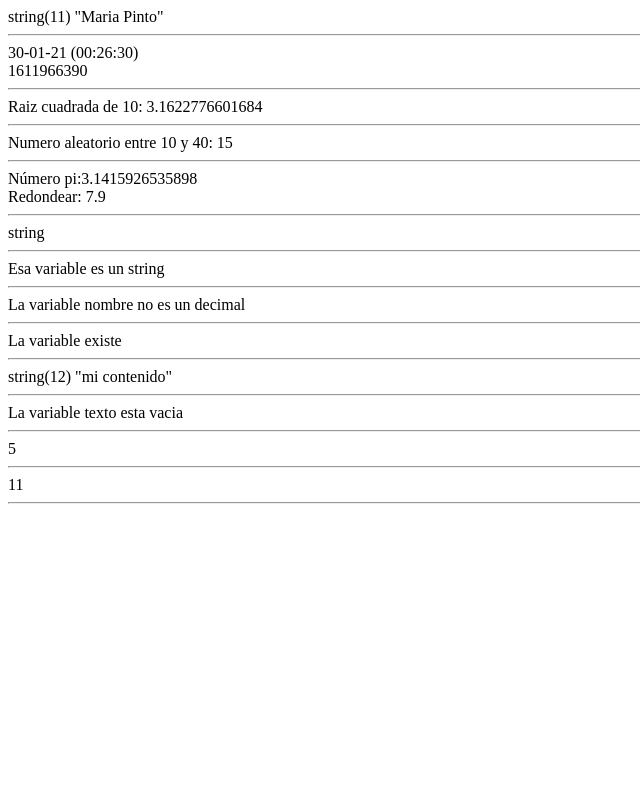
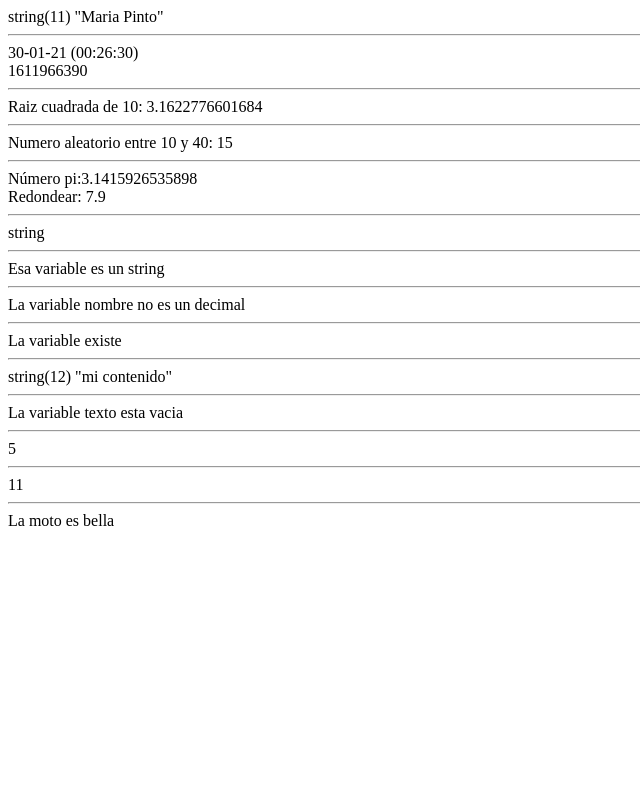
Before and after one commit to fullstack82/variables-globales, a PHP site: page /predefinidas.php in a window 1280 px wide. Shown: the whole page, without its empty margins (0-640 px from the left). Run offline with PHP 8.4, Linux system fonts and the light colour scheme.

Commit message:
str_replace

```diff
--- a/predefinidas.php
+++ b/predefinidas.php
@@ -98,3 +98,7 @@ $frase = "La vida es bella";
 echo strpos($frase, "b");
 
 echo "<hr/>";
+
+// Reemplazar el contenido de un string;
+$frase = str_replace("vida", "moto", $frase);
+echo $frase;
```
